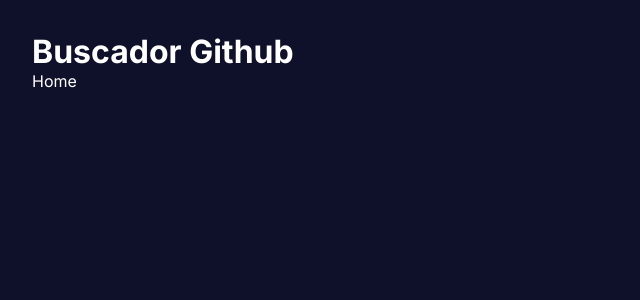
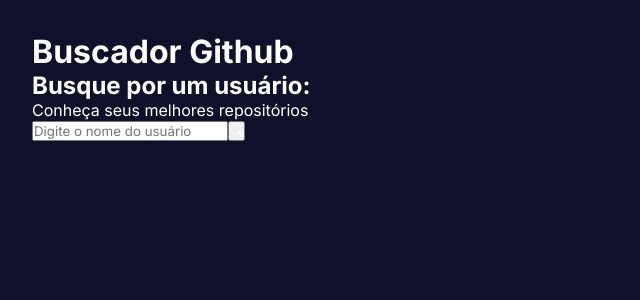
Before and after one commit to CarlosVinicios99/Buscador-De-Perfil-Github, a React (Vite) app: page / in a window 1280 px wide. Shown: the top 300 px of the page, without its empty margins (0-640 px from the left). Built offline with nearby package versions, Linux system fonts and the light colour scheme.

Commit message:
feature: criação de componente para buscar perfil

```diff
--- /dev/null
+++ b/src/components/Search.tsx
@@ -0,0 +1,16 @@
+import { BsSearch } from "react-icons/bs"
+
+const Search = () => {
+  return (
+    <div>
+        <h2>Busque por um usuário: </h2>
+        <p>Conheça seus melhores repositórios</p>
+        <div>
+            <input type="text" placeholder="Digite o nome do usuário"/>
+            <button><BsSearch/></button>
+        </div>
+    </div>
+  )
+}
+
+export default Search
--- a/src/routes/Home.tsx
+++ b/src/routes/Home.tsx
@@ -1,8 +1,11 @@
 import React from 'react'
+import Search from '../components/Search'
 
 const Home = () => {
   return (
-    <div>Home</div>
+    <div>
+        <Search/>
+    </div>
   )
 }
 
```
